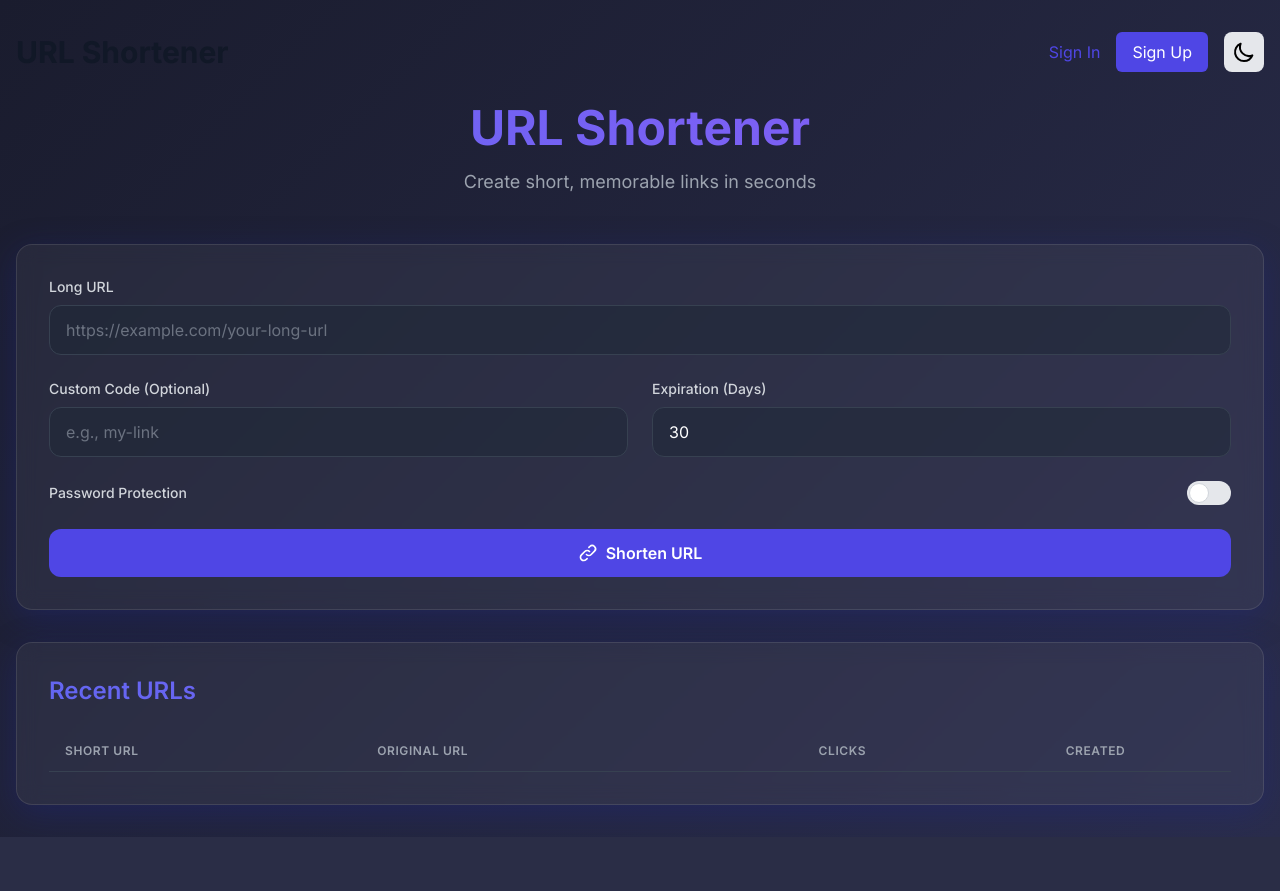
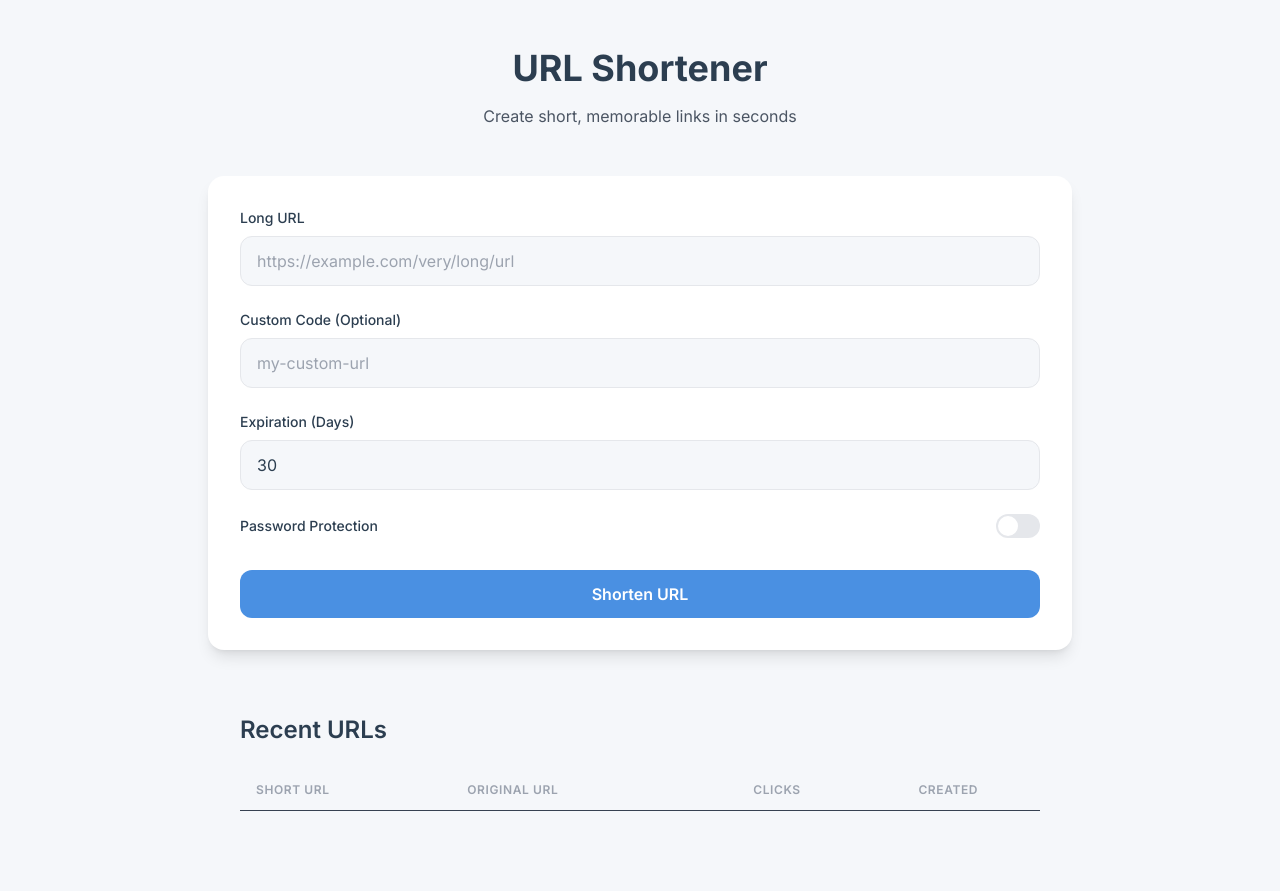
Before and after one commit to AchiReddy3154/url_shortener, a Flask app: page / in a window 1280 px wide. Before the commit the page ends 837 px from the top, so only its background shows below. Run offline with Flask 3, Linux system fonts and the light colour scheme; data that the repository does not hold is empty; some libraries are stand-ins or nearby versions.

Commit message:
UI: Update design with modern color scheme and improved layout

```diff
--- a/templates/index.html
+++ b/templates/index.html
@@ -4,185 +4,132 @@
     <meta charset="UTF-8">
     <meta name="viewport" content="width=device-width, initial-scale=1.0">
     <title>URL Shortener</title>
+    <link href="https://fonts.googleapis.com/css2?family=Inter:wght@400;500;600;700&display=swap" rel="stylesheet">
     <script src="https://cdn.tailwindcss.com"></script>
-    <link href="https://fonts.googleapis.com/css2?family=Inter:wght@400;500;600;700&display=swap" rel="stylesheet">
+    <script>
+        tailwind.config = {
+            theme: {
+                extend: {
+                    colors: {
+                        primary: '#4A90E2',
+                        success: '#50E3C2',
+                        background: '#F5F7FA',
+                        text: '#2C3E50',
+                        error: '#E74C3C'
+                    },
+                    fontFamily: {
+                        'sans': ['Inter', 'sans-serif'],
+                    },
+                },
+            },
+            darkMode: 'class'
+        }
+    </script>
     <style>
-        body {
-            font-family: 'Inter', sans-serif;
-            background: linear-gradient(135deg, #1a1c2e 0%, #2a2d4c 100%);
-            min-height: 100vh;
-        }
-        .glass-effect {
-            background: rgba(255, 255, 255, 0.05);
-            backdrop-filter: blur(10px);
-            border: 1px solid rgba(255, 255, 255, 0.1);
-            box-shadow: 0 8px 32px 0 rgba(31, 38, 135, 0.37);
-        }
-        .input-focus {
-            transition: all 0.3s ease;
-        }
+        body { font-family: 'Inter', sans-serif; }
         .input-focus:focus {
-            box-shadow: 0 0 0 3px rgba(99, 102, 241, 0.5);
-            transform: translateY(-1px);
-        }
-        .button-hover {
-            transition: all 0.3s ease;
+            box-shadow: 0 0 0 3px rgba(74, 144, 226, 0.3);
         }
         .button-hover:hover {
-            transform: translateY(-2px);
-            box-shadow: 0 4px 12px rgba(99, 102, 241, 0.4);
+            transform: translateY(-1px);
+            box-shadow: 0 4px 12px rgba(74, 144, 226, 0.25);
         }
-        .fade-in {
-            animation: fadeIn 0.5s ease-out;
+        .notification {
+            transform: translateY(-100%);
+            animation: slideDown 0.3s forwards;
         }
-        @keyframes fadeIn {
-            from { opacity: 0; transform: translateY(10px); }
-            to { opacity: 1; transform: translateY(0); }
-        }
-        .pulse {
-            animation: pulse 2s infinite;
-        }
-        @keyframes pulse {
-            0% { transform: scale(1); }
-            50% { transform: scale(1.05); }
-            100% { transform: scale(1); }
-        }
-        .gradient-text {
-            background: linear-gradient(45deg, #6366f1, #8b5cf6);
-            -webkit-background-clip: text;
-            -webkit-text-fill-color: transparent;
+        @keyframes slideDown {
+            to { transform: translateY(0); }
         }
     </style>
 </head>
-<body class="min-h-screen bg-gray-50 dark:bg-gray-900 transition-colors duration-200">
-    <div class="container mx-auto px-4 py-8">
-        <div class="flex justify-between items-center mb-8">
-            <h1 class="text-3xl font-bold text-gray-900 dark:text-white">URL Shortener</h1>
-            <div class="flex items-center space-x-4">
-                {% if 'username' in session %}
-                <div class="flex items-center space-x-4">
-                    <a href="{{ url_for('user_stats') }}" class="text-indigo-600 dark:text-indigo-400 hover:text-indigo-500">
-                        My Stats
-                    </a>
-                    <span class="text-gray-600 dark:text-gray-400">{{ session['username'] }}</span>
-                    <a href="{{ url_for('signout') }}" class="text-red-600 dark:text-red-400 hover:text-red-500">
-                        Sign Out
-                    </a>
-                </div>
-                {% else %}
-                <a href="{{ url_for('signin') }}" class="text-indigo-600 dark:text-indigo-400 hover:text-indigo-500">
-                    Sign In
-                </a>
-                <a href="{{ url_for('signup') }}" class="bg-indigo-600 text-white px-4 py-2 rounded-md hover:bg-indigo-700">
-                    Sign Up
-                </a>
-                {% endif %}
-                <button onclick="toggleDarkMode()" class="p-2 rounded-lg bg-gray-200 dark:bg-gray-700">
-                    <svg class="w-6 h-6 dark:hidden" fill="none" stroke="currentColor" viewBox="0 0 24 24">
-                        <path stroke-linecap="round" stroke-linejoin="round" stroke-width="2" d="M20.354 15.354A9 9 0 018.646 3.646 9.003 9.003 0 0012 21a9.003 9.003 0 008.354-5.646z"/>
-                    </svg>
-                    <svg class="w-6 h-6 hidden dark:block text-yellow-300" fill="none" stroke="currentColor" viewBox="0 0 24 24">
-                        <path stroke-linecap="round" stroke-linejoin="round" stroke-width="2" d="M12 3v1m0 16v1m9-9h-1M4 12H3m15.364 6.364l-.707-.707M6.343 6.343l-.707-.707m12.728 0l-.707.707M6.343 17.657l-.707.707"/>
-                    </svg>
-                </button>
-            </div>
-        </div>
+<body class="bg-background text-text min-h-screen">
+    <div id="notification" class="fixed top-4 right-4 max-w-sm w-full hidden z-50"></div>
+
+    <div class="container mx-auto px-4 py-12 max-w-4xl">
         <!-- Header -->
-        <div class="text-center mb-12 fade-in">
-            <h1 class="text-4xl md:text-5xl font-bold mb-4 gradient-text">URL Shortener</h1>
-            <p class="text-gray-400 text-lg">Create short, memorable links in seconds</p>
+        <div class="text-center mb-12">
+            <h1 class="text-4xl font-bold mb-4">URL Shortener</h1>
+            <p class="text-gray-600">Create short, memorable links in seconds</p>
         </div>
 
         <!-- Main Form -->
-        <div class="glass-effect rounded-2xl p-8 mb-8 fade-in">
-            <div class="space-y-6">
-                <!-- Long URL Input -->
+        <div class="bg-white rounded-2xl shadow-lg p-8 mb-8">
+            <form id="urlForm" class="space-y-6">
                 <div>
-                    <label for="longUrl" class="block text-sm font-medium text-gray-300 mb-2">Long URL</label>
-                    <input type="url" id="longUrl" placeholder="https://example.com/your-long-url"
-                           class="w-full px-4 py-3 rounded-xl bg-gray-800/50 border border-gray-700 text-white placeholder-gray-500 input-focus">
+                    <label class="block text-sm font-medium mb-2" for="url">
+                        Long URL
+                    </label>
+                    <input type="url" id="longUrl" name="url" required
+                        class="w-full px-4 py-3 rounded-xl border border-gray-200 bg-background text-text placeholder-gray-400 input-focus"
+                        placeholder="https://example.com/very/long/url">
                 </div>
 
-                <div class="grid grid-cols-1 md:grid-cols-2 gap-6">
-                    <!-- Custom Code Input -->
-                    <div>
-                        <label for="customCode" class="block text-sm font-medium text-gray-300 mb-2">Custom Code (Optional)</label>
-                        <input type="text" id="customCode" placeholder="e.g., my-link"
-                               class="w-full px-4 py-3 rounded-xl bg-gray-800/50 border border-gray-700 text-white placeholder-gray-500 input-focus">
-                    </div>
+                <div>
+                    <label class="block text-sm font-medium mb-2" for="custom_code">
+                        Custom Code (Optional)
+                    </label>
+                    <input type="text" id="customCode" name="custom_code"
+                        class="w-full px-4 py-3 rounded-xl border border-gray-200 bg-background text-text placeholder-gray-400 input-focus"
+                        placeholder="my-custom-url">
+                </div>
 
-                    <!-- Expiration Days Input -->
-                    <div>
-                        <label for="expirationDays" class="block text-sm font-medium text-gray-300 mb-2">Expiration (Days)</label>
-                        <input type="number" id="expirationDays" value="30" min="1"
-                               class="w-full px-4 py-3 rounded-xl bg-gray-800/50 border border-gray-700 text-white placeholder-gray-500 input-focus">
-                    </div>
+                <div>
+                    <label class="block text-sm font-medium mb-2" for="expiration_days">
+                        Expiration (Days)
+                    </label>
+                    <input type="number" id="expirationDays" name="expiration_days"
+                        class="w-full px-4 py-3 rounded-xl border border-gray-200 bg-background text-text placeholder-gray-400 input-focus"
+                        value="30" min="1" max="365">
                 </div>
 
                 <div>
                     <div class="flex items-center justify-between mb-2">
-                        <label class="block text-sm font-medium text-gray-300">Password Protection</label>
-                        <label class="inline-flex items-center cursor-pointer">
+                        <label class="block text-sm font-medium">
+                            Password Protection
+                        </label>
+                        <label class="relative inline-flex items-center cursor-pointer">
                             <input type="checkbox" id="enablePassword" class="sr-only peer">
-                            <div class="relative w-11 h-6 bg-gray-200 peer-focus:outline-none peer-focus:ring-4 peer-focus:ring-indigo-300 dark:peer-focus:ring-indigo-800 rounded-full peer dark:bg-gray-700 peer-checked:after:translate-x-full rtl:peer-checked:after:-translate-x-full peer-checked:after:border-white after:content-[''] after:absolute after:top-[2px] after:start-[2px] after:bg-white after:border-gray-300 after:border after:rounded-full after:h-5 after:w-5 after:transition-all dark:border-gray-600 peer-checked:bg-indigo-600"></div>
+                            <div class="w-11 h-6 bg-gray-200 peer-focus:outline-none peer-focus:ring-4 peer-focus:ring-primary/20 rounded-full peer peer-checked:after:translate-x-full after:content-[''] after:absolute after:top-[2px] after:left-[2px] after:bg-white after:rounded-full after:h-5 after:w-5 after:transition-all peer-checked:bg-primary"></div>
                         </label>
                     </div>
                     <div id="passwordInputContainer" class="hidden">
                         <input type="text" id="password" maxlength="6" pattern="[0-9]{6}"
-                            class="w-full px-4 py-3 rounded-xl bg-gray-800/50 border border-gray-700 text-white placeholder-gray-500 input-focus"
+                            class="w-full px-4 py-3 rounded-xl border border-gray-200 bg-background text-text placeholder-gray-400 input-focus"
                             placeholder="Enter 6-digit PIN">
-                        <p class="mt-1 text-sm text-gray-500 dark:text-gray-400">Enter a 6-digit PIN to protect your URL</p>
+                        <p class="mt-1 text-sm text-gray-500">Enter a 6-digit PIN to protect your URL</p>
                     </div>
                 </div>
 
-                <!-- Shorten Button -->
-                <button onclick="shortenUrl()"
-                        class="w-full bg-indigo-600 hover:bg-indigo-700 text-white font-semibold py-3 px-6 rounded-xl button-hover flex items-center justify-center space-x-2">
-                    <svg class="w-5 h-5" fill="none" stroke="currentColor" viewBox="0 0 24 24">
-                        <path stroke-linecap="round" stroke-linejoin="round" stroke-width="2" d="M13.828 10.172a4 4 0 00-5.656 0l-4 4a4 4 0 105.656 5.656l1.102-1.101m-.758-4.899a4 4 0 005.656 0l4-4a4 4 0 00-5.656-5.656l-1.1 1.1"></path>
-                    </svg>
-                    <span>Shorten URL</span>
+                <button type="submit"
+                    class="w-full bg-primary text-white font-semibold py-3 px-6 rounded-xl transition-all duration-200 button-hover">
+                    Shorten URL
                 </button>
-            </div>
+            </form>
         </div>
 
         <!-- Result Section -->
-        <div id="result" class="glass-effect rounded-2xl p-8 mb-8 hidden fade-in">
-            <h2 class="text-2xl font-semibold mb-6 gradient-text">Your Shortened URL</h2>
-            <div class="flex items-center space-x-4 mb-6">
-                <input type="text" id="shortUrl" readonly
-                       class="flex-1 px-4 py-3 rounded-xl bg-gray-800/50 border border-gray-700 text-white">
-                <button onclick="copyToClipboard(document.getElementById('shortUrl').value)"
-                        class="bg-indigo-600 hover:bg-indigo-700 p-3 rounded-xl button-hover">
-                    <svg class="w-6 h-6" fill="none" stroke="currentColor" viewBox="0 0 24 24">
-                        <path stroke-linecap="round" stroke-linejoin="round" stroke-width="2" d="M8 5H6a2 2 0 00-2 2v12a2 2 0 002 2h10a2 2 0 002-2v-1M8 5a2 2 0 002 2h2a2 2 0 002-2M8 5a2 2 0 012-2h2a2 2 0 012 2m0 0h2a2 2 0 012 2v3m2 4H10m0 0l3-3m-3 3l3 3"></path>
-                    </svg>
-                </button>
-            </div>
+        <div id="result" class="hidden">
+            <div class="bg-white rounded-2xl shadow-lg p-8">
+                <h2 class="text-xl font-semibold mb-4">Your Shortened URL</h2>
+                <div class="space-y-6">
+                    <div>
+                        <label class="block text-sm font-medium mb-2">Short URL</label>
+                        <div class="flex items-center space-x-2">
+                            <input type="text" id="shortUrl" readonly
+                                class="flex-1 px-4 py-3 rounded-xl border border-gray-200 bg-background text-text">
+                            <button onclick="copyToClipboard('shortUrl')"
+                                class="px-4 py-3 rounded-xl bg-primary text-white font-medium button-hover">
+                                Copy
+                            </button>
+                        </div>
+                    </div>
 
-            <!-- QR Code Section -->
-            <div id="qrCodeSection" class="hidden fade-in">
-                <h3 class="text-xl font-semibold mb-4 gradient-text">QR Code</h3>
-                <div class="bg-white p-4 rounded-xl inline-block">
-                    <img id="qrCode" alt="QR Code" class="max-w-[200px]">
-                </div>
-            </div>
-
-            <!-- Stats Section -->
-            <div id="statsSection" class="mt-6 hidden fade-in">
-                <h3 class="text-xl font-semibold mb-4 gradient-text">Statistics</h3>
-                <div class="grid grid-cols-1 md:grid-cols-3 gap-4">
-                    <div class="glass-effect rounded-xl p-4 text-center">
-                        <p class="text-gray-400 text-sm mb-1">Total Clicks</p>
-                        <p id="totalClicks" class="text-2xl font-bold gradient-text">0</p>
-                    </div>
-                    <div class="glass-effect rounded-xl p-4 text-center">
-                        <p class="text-gray-400 text-sm mb-1">Created On</p>
-                        <p id="createdAt" class="text-lg text-white"></p>
-                    </div>
-                    <div class="glass-effect rounded-xl p-4 text-center">
-                        <p class="text-gray-400 text-sm mb-1">Expires On</p>
-                        <p id="expiresAt" class="text-lg text-white"></p>
+                    <div>
+                        <label class="block text-sm font-medium mb-2">QR Code</label>
+                        <div class="flex justify-center p-4 bg-background rounded-xl">
+                            <img id="qrCode" alt="QR Code" class="max-w-[200px]">
+                        </div>
                     </div>
                 </div>
             </div>
@@ -248,15 +195,8 @@
 
                 // Show QR Code
                 if (data.qr_code) {
-                    document.getElementById('qrCodeSection').classList.remove('hidden');
                     document.getElementById('qrCode').src = data.qr_code;
                 }
-
-                // Show Stats
-                document.getElementById('statsSection').classList.remove('hidden');
-                document.getElementById('totalClicks').textContent = data.stats.clicks;
-                document.getElementById('createdAt').textContent = new Date(data.stats.created_at).toLocaleDateString();
-                document.getElementById('expiresAt').textContent = new Date(data.expiry_date).toLocaleDateString();
 
                 // Update recent URLs
                 loadRecentUrls();
@@ -266,13 +206,6 @@
                 console.error('Error shortening URL:', error);
                 showNotification(error.message, 'error');
             }
-        }
-
-        function copyUrl() {
-            const shortUrl = document.getElementById('shortUrl');
-            shortUrl.select();
-            document.execCommand('copy');
-            showNotification('URL copied to clipboard!');
         }
 
         async function loadRecentUrls() {
@@ -362,6 +295,11 @@
                 }
             });
         });
+
+        document.getElementById('urlForm').addEventListener('submit', function(event) {
+            event.preventDefault();
+            shortenUrl();
+        });
     </script>
 </body>
 </html>
```
Also changed, not shown: templates/stats.html (+69 -60 lines).
